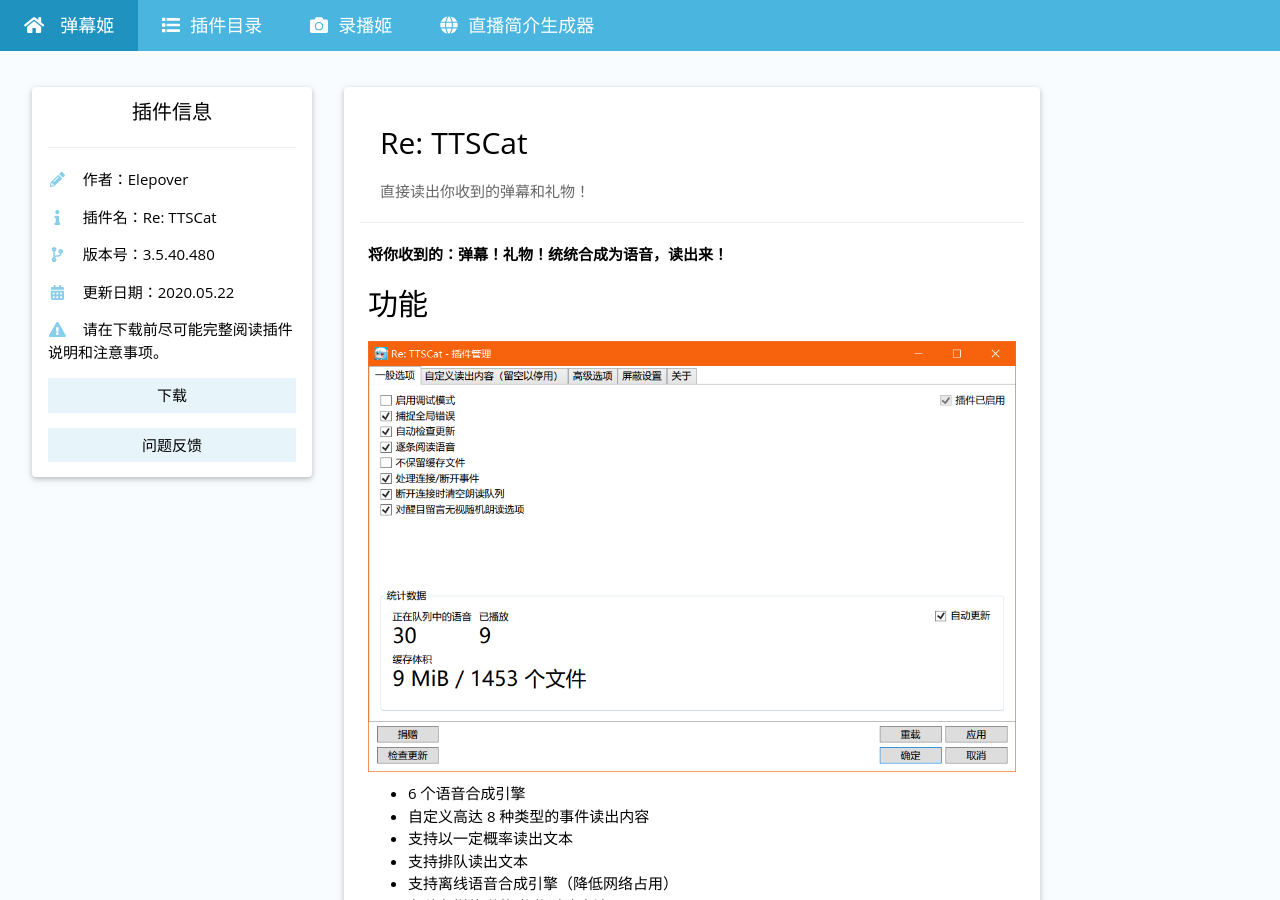
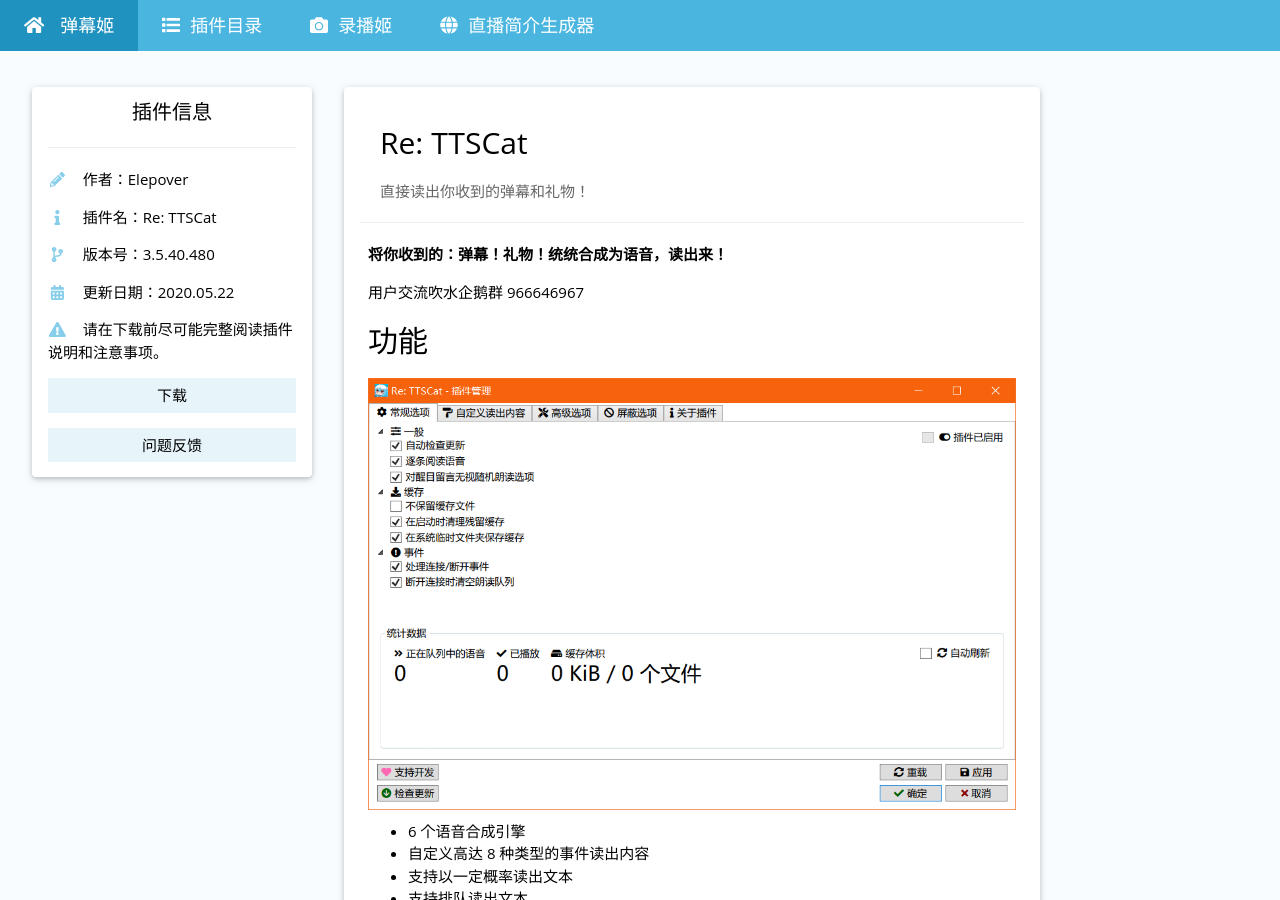
Before and after one commit to Bililive/www.danmuji.org, a Jekyll site: the page built from _plugin/Re-TTSCat.md, in a window 1280 px wide and 900 px high. Built offline with Jekyll 4.4.1, drawn with Linux system fonts in a browser that asks for light colours.

Commit message:
update description

```diff
--- a/_plugin/Re-TTSCat.md
+++ b/_plugin/Re-TTSCat.md
@@ -8,6 +8,7 @@
 plugin_version: 3.5.40.480
 plugin_update_datetime: 2020-05-22 11:10:00 +0800
 plugin_update_desc: |-
+  [i] 欢迎加入插件用户吹水企鹅群 966646967
   [i] 本版本新增了 9 个功能，另有 9 处修改。
   [+] 大幅优化插件内存占用
   [+] 管理面板美化
@@ -38,6 +39,8 @@
 ---
 
 **将你收到的：弹幕！礼物！统统合成为语音，读出来！**
+
+用户交流吹水企鹅群 966646967
 
 ## 功能
 
```
Also changed, not shown: resource/Re-TTSCat/advanced-features.png, resource/Re-TTSCat/blocking.png, resource/Re-TTSCat/settings.png.
